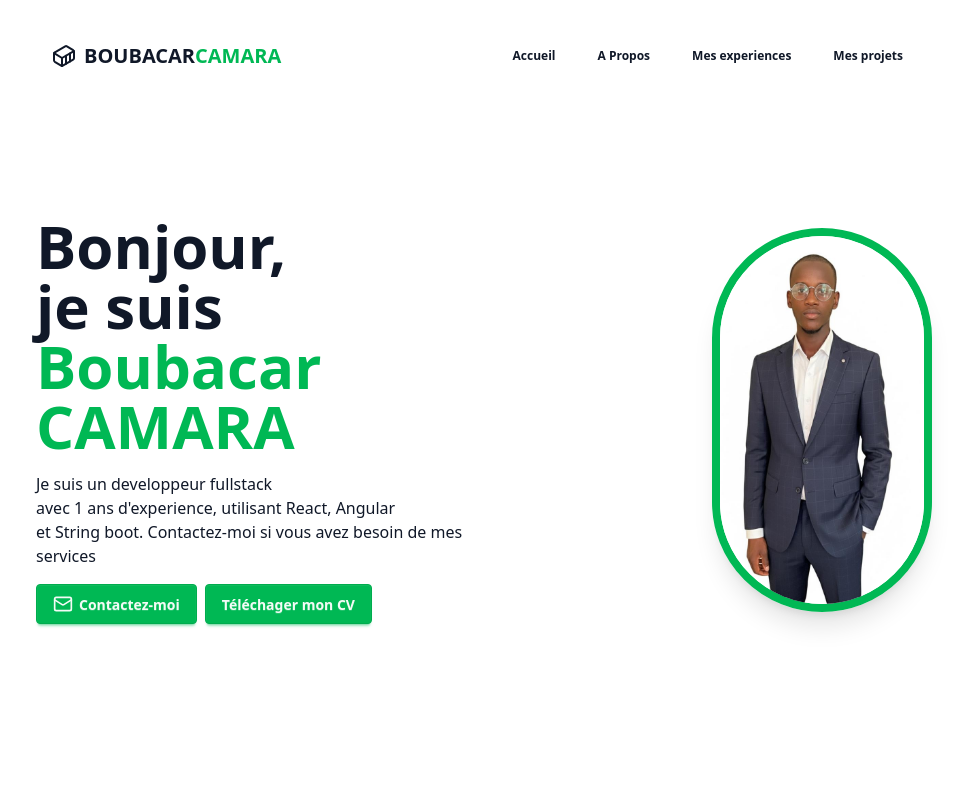
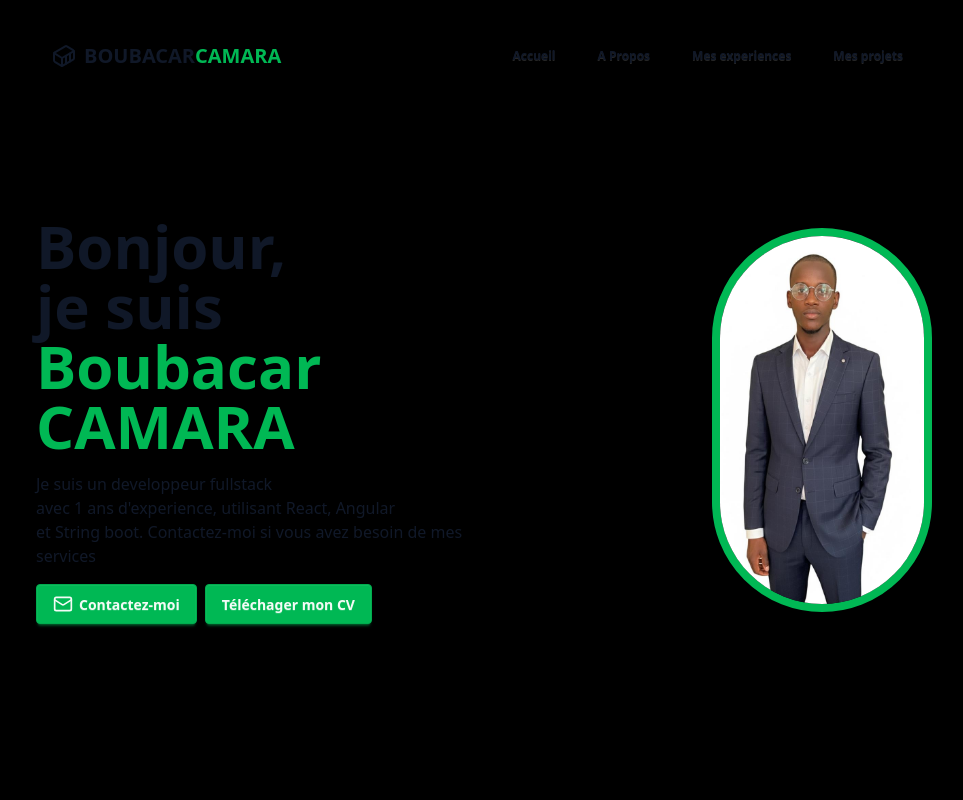
Before and after one commit to Boubacar27Camara/portfolio_boubacar, a React (Vite) app: page / in a window 1280 px wide. Shown: the top 800 px of the page, without its empty margins (156-1119 px from the left). Built offline with nearby package versions, Linux system fonts and the light colour scheme.

Commit message:
modification background et image

```diff
--- a/src/App.tsx
+++ b/src/App.tsx
@@ -15,7 +15,7 @@
 
 
 
-    <div className="w-full min-h-screen bg-white text-gray-900">
+    <div className="w-full min-h-screen bg-black text-gray-900">
       {/* Barre de navigation et section d'accueil */}
       <div className="px-4 sm:px-8 md:px-[10%] lg:px-[15%] py-6">
         <Navbar />
```
Also changed, not shown: src/assets/assets/img4.jpg.
